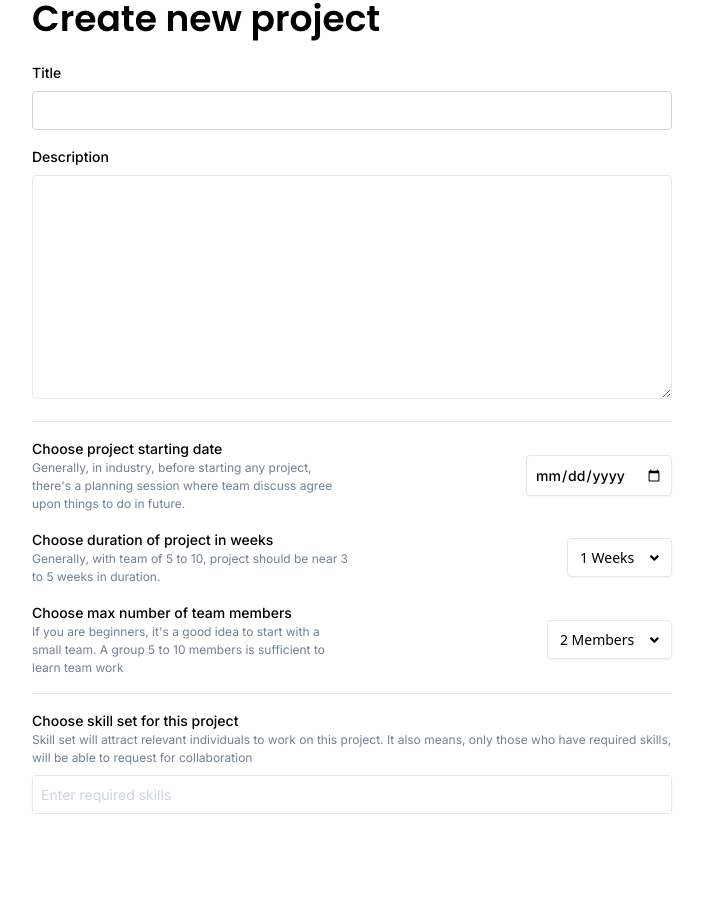
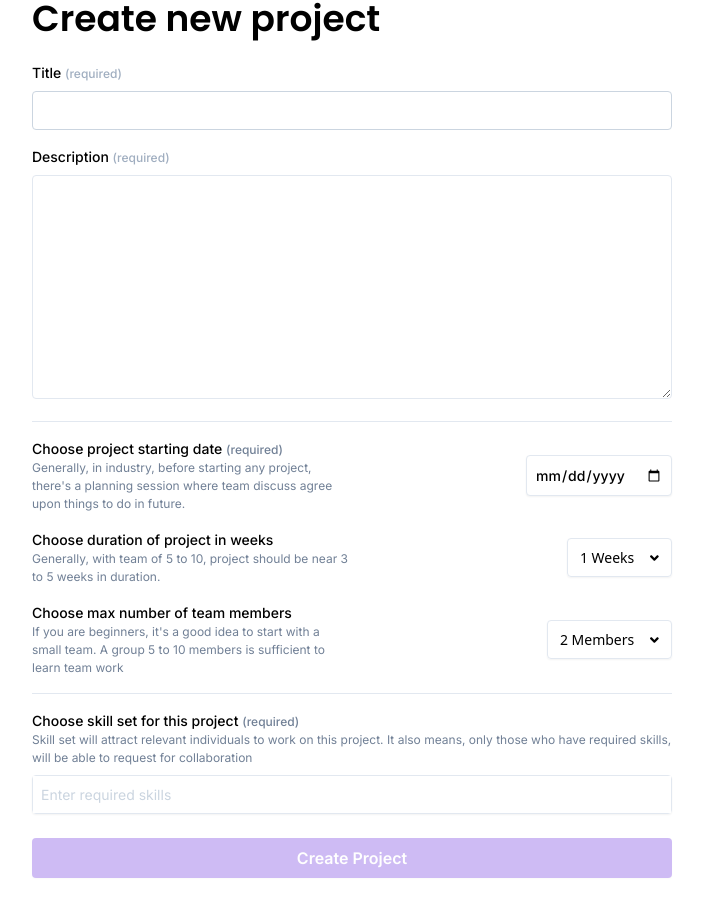
Before and after one commit to joshiprashanthd/startup, a React app in the folder root/frontend/: page /create in a window 1280 px wide. Shown: the part 120-1036 px from the top of the page, without its empty margins (288-991 px from the left). Before the commit the page ends 934 px from the top, so only its background shows below. Built offline with nearby package versions, Linux system fonts and the light colour scheme.

Commit message:
CHORE: Send mutation request on backend server
Other changes:
  1. Add required secondary label wherever it needed.
  2. Disable create project button when any required field is empty

```diff
--- a/root/frontend/src/pages/create-page/index.tsx
+++ b/root/frontend/src/pages/create-page/index.tsx
@@ -1,11 +1,18 @@
 import React, { useState } from "react";
+import { useMutation } from "@apollo/client";
+
+//local
 import { DatePicker } from "../../components/core/date-picker";
 import { Dropdown } from "../../components/core/dropdown";
 import { InputField } from "../../components/core/input-field";
 import { Navbar } from "../../components/navbar";
 import { SkillSelectorField } from "../../components/skill-selector-field";
+import { CREATE_PROJECT } from "../../graphql/project/mutation";
+import { Button } from "../../components/core/button";
 
 export const CreatePage = function (props: any) {
+  const [createProject, { loading }] = useMutation(CREATE_PROJECT);
+
   const [title, setTitle] = useState("");
   const [description, setDescription] = useState("");
   const [startingDate, setStartingDate] = useState("");
@@ -13,24 +20,54 @@ export const CreatePage = function (props: any) {
   const [maxTeamMembers, setMaxTeamMembers] = useState(2);
   const [selectedSkills, setSelectedSkills] = useState<any[]>([]);
 
+  const handleOnClick = () => {
+    const startingDateInNumber = new Date(startingDate).getTime();
+    const modSkillSet = selectedSkills.map((skill) => ({ skillId: skill.id }));
+
+    createProject({
+      variables: {
+        input: {
+          details: {
+            title,
+            description,
+            startingOn: startingDateInNumber,
+            maxTeamMembers,
+            duration,
+            skillSet: modSkillSet,
+          },
+        },
+      },
+    })
+      .then((resData) => console.log(resData))
+      .catch((err) => console.log(err));
+  };
+
   return (
     <div className="w-full min-h-screen">
       <Navbar selected="create" />
-      <div className="w-2/4 h-screen mx-auto mt-16">
+      <div className="w-2/4 min-h-screen py-16 mx-auto">
         <h1 className="text-4xl font-semibold font-display">
           Create new project
         </h1>
-        <InputField label="Title" onInputChange={setTitle} />
+        <InputField
+          label="Title"
+          secondaryLabel="(required)"
+          onInputChange={setTitle}
+        />
         <InputField
           textareaMode={true}
           label="Description"
+          secondaryLabel="(required)"
           onInputChange={setDescription}
         />
         <hr />
         <InputItem>
           <DescriptionItem>
             <DescriptionHeading>
-              Choose project starting date
+              Choose project starting date{" "}
+              <span className="text-xs font-medium text-gray-600">
+                (required)
+              </span>
             </DescriptionHeading>
             <DescriptionBody>
               Generally, in industry, before starting any project, there's a
@@ -92,7 +129,10 @@ export const CreatePage = function (props: any) {
         <div className="my-4">
           <DescriptionItem>
             <DescriptionHeading>
-              Choose skill set for this project
+              Choose skill set for this project{" "}
+              <span className="text-xs font-medium text-gray-600">
+                (required)
+              </span>
             </DescriptionHeading>
             <DescriptionBody>
               Skill set will attract relevant individuals to work on this
@@ -107,6 +147,17 @@ export const CreatePage = function (props: any) {
             />
           </div>
         </div>
+        <Button
+          onClick={handleOnClick}
+          disabled={
+            title.length === 0 ||
+            description.length === 0 ||
+            startingDate.length === 0 ||
+            selectedSkills.length === 0
+          }
+        >
+          Create Project
+        </Button>
       </div>
     </div>
   );
```
